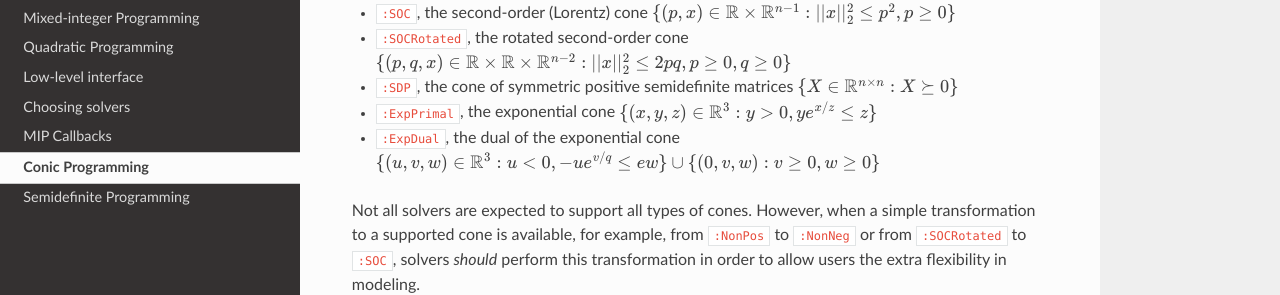
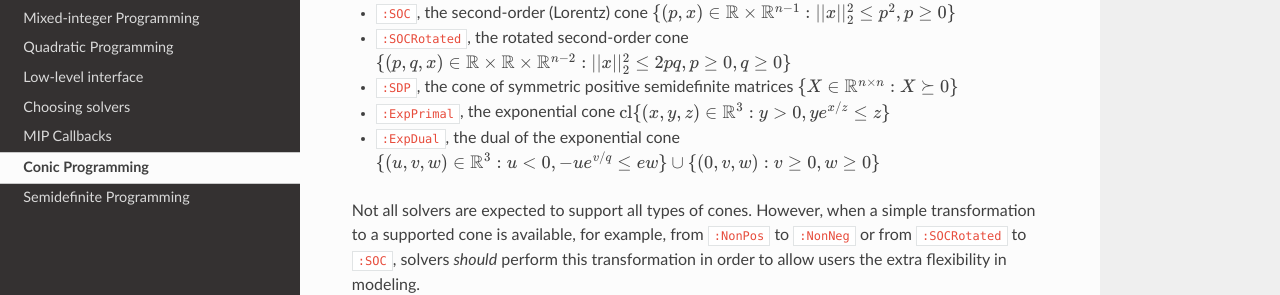
Before and after one commit to JuliaOpt/MathProgBase.jl, a Sphinx documentation site: the page built from doc/conic.rst, in a window 1280 px wide and 900 px high, scrolled down 634 px. Shown: the part 157-452 px from the top of the window. Built offline with Sphinx 7.4.7 and the Read the Docs theme 2.0.0, drawn with Linux system fonts in a browser that asks for light colours.

Commit message:
take closure of exponential cone

```diff
--- a/doc/conic.rst
+++ b/doc/conic.rst
@@ -34,7 +34,7 @@ The recognized cones are:
 - ``:SOC``, the second-order (Lorentz) cone :math:`\{(p,x) \in \mathbb{R} \times \mathbb{R}^{n-1} : ||x||_2^2 \leq p^2, p \geq 0\}`
 - ``:SOCRotated``, the rotated second-order cone :math:`\{(p,q,x) \in \mathbb{R} \times \mathbb{R} \times \mathbb{R}^{n-2} : ||x||_2^2 \leq 2pq, p \geq 0, q \geq 0\}`
 - ``:SDP``, the cone of symmetric positive semidefinite matrices :math:`\{ X \in \mathbb{R}^{n\times n} : X \succeq 0\}`
-- ``:ExpPrimal``, the exponential cone :math:`\{ (x,y,z) \in \mathbb{R}^3 : y > 0, y e^{x/z} \leq z \}`
+- ``:ExpPrimal``, the exponential cone :math:`\operatorname{cl}\{ (x,y,z) \in \mathbb{R}^3 : y > 0, y e^{x/z} \leq z \}`
 - ``:ExpDual``, the dual of the exponential cone :math:`\{ (u,v,w) \in \mathbb{R}^3 : u < 0, -ue^{v/q} \leq ew\} \cup \{(0,v,w) : v \geq 0, w \geq 0\}`
 
 Not all solvers are expected to support all types of cones. However, when a simple transformation to a supported cone is available, for example, from ``:NonPos`` to ``:NonNeg`` or from ``:SOCRotated`` to ``:SOC``, solvers *should* perform this transformation in order to allow users the extra flexibility in modeling.
```
